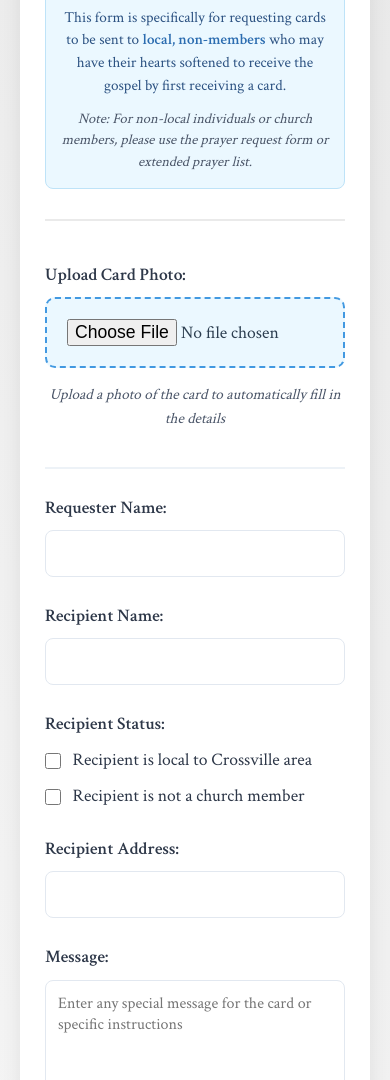
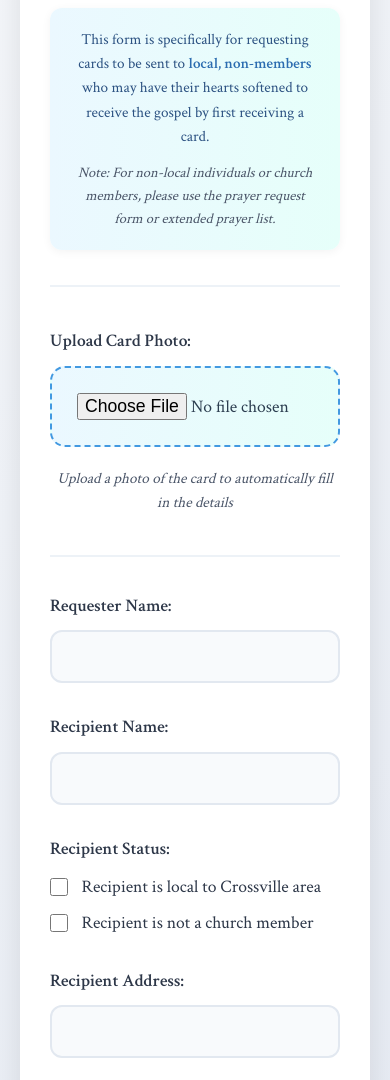
Before and after one commit to vlcosent/church-website, a plain HTML site: page index.html in a window 390 px wide. Shown: the part 220-1300 px from the top of the page. Drawn offline with Linux system fonts and the light colour scheme.

Commit message:
style: modernize form with enhanced UI elements

```diff
--- a/styles.css
+++ b/styles.css
@@ -7,9 +7,9 @@
 body {
     font-family: 'Crimson Text', serif;
     line-height: 1.6;
-    background-color: #f5f5f5;
-    background-image: linear-gradient(45deg, #f5f5f5 0%, #e8e8e8 100%);
-    padding: 20px;
+    background: linear-gradient(135deg, #f5f7fa 0%, #e4e9f2 100%);
+    min-height: 100vh;
+    padding: 30px 20px;
     color: #2c3e50;
 }
 
@@ -17,23 +17,29 @@ body {
     max-width: 700px;
     margin: 0 auto;
     background-color: white;
-    padding: 40px;
-    border-radius: 15px;
-    box-shadow: 0 4px 20px rgba(0, 0, 0, 0.08);
+    padding: 48px;
+    border-radius: 20px;
+    box-shadow: 0 10px 30px rgba(0, 0, 0, 0.1);
+    transition: box-shadow 0.3s ease;
+}
+
+.container:hover {
+    box-shadow: 0 15px 35px rgba(0, 0, 0, 0.15);
 }
 
 .site-header {
     text-align: center;
     margin-bottom: 40px;
-    padding-bottom: 30px;
-    border-bottom: 2px solid #eaeaea;
+    padding-bottom: 35px;
+    border-bottom: 2px solid #edf2f7;
 }
 
 .site-header h1 {
     color: #1a365d;
     font-size: 2.5em;
-    margin-bottom: 10px;
+    margin-bottom: 12px;
     font-weight: 600;
+    letter-spacing: -0.5px;
 }
 
 .site-header h2 {
@@ -41,21 +47,23 @@ body {
     font-size: 1.5em;
     font-weight: normal;
     margin-bottom: 20px;
+    letter-spacing: -0.3px;
 }
 
 .guidance-text {
-    background-color: #ebf8ff;
-    border: 1px solid #bee3f8;
-    border-radius: 8px;
-    padding: 15px;
-    margin-top: 15px;
+    background: linear-gradient(to right, #ebf8ff, #e6fffa);
+    border: none;
+    border-radius: 12px;
+    padding: 20px;
+    margin-top: 20px;
     color: #2c5282;
     font-size: 0.95em;
-    line-height: 1.5;
+    line-height: 1.6;
+    box-shadow: 0 2px 10px rgba(0, 0, 0, 0.05);
 }
 
 .guidance-text p {
-    margin: 0 0 10px 0;
+    margin: 0 0 12px 0;
 }
 
 .guidance-text p:last-child {
@@ -70,16 +78,25 @@ body {
 
 .guidance-text strong {
     color: #2b6cb0;
+    font-weight: 600;
 }
 
 input[type="checkbox"] {
-    width: 16px;
-    height: 16px;
+    width: 18px;
+    height: 18px;
     cursor: pointer;
-    margin-right: 8px;
+    margin-right: 10px;
     vertical-align: middle;
     position: relative;
     top: -1px;
+    border-radius: 4px;
+    border: 2px solid #cbd5e0;
+    transition: all 0.2s ease;
+}
+
+input[type="checkbox"]:checked {
+    background-color: #2b6cb0;
+    border-color: #2b6cb0;
 }
 
 input[type="checkbox"] + label {
@@ -96,12 +113,12 @@ br {
 }
 
 .form-group {
-    margin-bottom: 25px;
+    margin-bottom: 30px;
 }
 
 label {
     display: block;
-    margin-bottom: 8px;
+    margin-bottom: 10px;
     color: #2d3748;
     font-weight: 600;
     font-size: 1.1em;
@@ -109,18 +126,25 @@ label {
 
 input, textarea {
     width: 100%;
-    padding: 12px;
-    border: 1px solid #e2e8f0;
-    border-radius: 8px;
+    padding: 14px;
+    border: 2px solid #e2e8f0;
+    border-radius: 12px;
     font-size: 16px;
     font-family: 'Crimson Text', serif;
-    transition: border-color 0.3s, box-shadow 0.3s;
+    transition: all 0.3s ease;
+    background-color: #f8fafc;
+}
+
+input:hover, textarea:hover {
+    border-color: #cbd5e0;
+    background-color: #fff;
 }
 
 input:focus, textarea:focus {
     outline: none;
     border-color: #4a5568;
-    box-shadow: 0 0 0 3px rgba(74, 85, 104, 0.1);
+    box-shadow: 0 0 0 3px rgba(66, 153, 225, 0.15);
+    background-color: #fff;
 }
 
 textarea {
@@ -131,11 +155,11 @@ textarea {
 button {
     display: block;
     width: 100%;
-    padding: 14px;
-    background-color: #2b6cb0;
+    padding: 16px;
+    background: linear-gradient(to right, #2b6cb0, #2c5282);
     color: white;
     border: none;
-    border-radius: 8px;
+    border-radius: 12px;
     font-size: 1.1em;
     font-family: 'Crimson Text', serif;
     cursor: pointer;
@@ -146,32 +170,33 @@ button {
 }
 
 button:hover {
-    background-color: #2c5282;
-    transform: translateY(-1px);
-    box-shadow: 0 4px 12px rgba(43, 108, 176, 0.15);
+    transform: translateY(-2px);
+    box-shadow: 0 8px 20px rgba(43, 108, 176, 0.25);
 }
 
 button.secondary-button {
-    background-color: #718096;
+    background: linear-gradient(to right, #718096, #4a5568);
 }
 
 button.secondary-button:hover {
-    background-color: #4a5568;
+    transform: translateY(-2px);
+    box-shadow: 0 8px 20px rgba(74, 85, 104, 0.25);
 }
 
 .confirmation {
     text-align: center;
-    margin-top: 30px;
-    padding: 25px;
-    background-color: #ebf8ff;
-    border-radius: 10px;
+    margin-top: 35px;
+    padding: 30px;
+    background: linear-gradient(to right, #ebf8ff, #e6fffa);
+    border-radius: 15px;
     color: #2c5282;
-    border: 1px solid #bee3f8;
+    border: none;
+    box-shadow: 0 2px 10px rgba(0, 0, 0, 0.05);
 }
 
 .confirmation h2 {
     color: #2b6cb0;
-    margin-bottom: 10px;
+    margin-bottom: 12px;
 }
 
 .confirmation-buttons {
@@ -187,11 +212,11 @@ button.secondary-button:hover {
 
 .file-input {
     width: 100%;
-    padding: 20px;
+    padding: 25px;
     border: 2px dashed #4299e1;
-    border-radius: 10px;
+    border-radius: 15px;
     font-size: 1.1em;
-    background-color: #ebf8ff;
+    background: linear-gradient(to right, #ebf8ff, #e6fffa);
     cursor: pointer;
     transition: all 0.3s ease;
     text-align: center;
@@ -199,12 +224,13 @@ button.secondary-button:hover {
 
 .file-input:hover {
     border-color: #2b6cb0;
-    background-color: #bee3f8;
-    transform: translateY(-1px);
+    background: linear-gradient(to right, #bee3f8, #b2f5ea);
+    transform: translateY(-2px);
+    box-shadow: 0 5px 15px rgba(66, 153, 225, 0.15);
 }
 
 .photo-help {
-    margin-top: 8px;
+    margin-top: 10px;
     color: #4a5568;
     font-size: 0.95em;
     text-align: center;
@@ -212,13 +238,13 @@ button.secondary-button:hover {
 }
 
 .manual-fields {
-    margin-top: 35px;
-    padding-top: 25px;
+    margin-top: 40px;
+    padding-top: 35px;
     border-top: 2px solid #edf2f7;
 }
 
 .photo-preview {
-    margin-top: 15px;
+    margin-top: 20px;
     max-width: 100%;
     min-height: 0;
     text-align: center;
@@ -227,9 +253,9 @@ button.secondary-button:hover {
 .photo-preview img {
     max-width: 100%;
     max-height: 300px;
-    border-radius: 10px;
+    border-radius: 15px;
     display: none;
-    box-shadow: 0 2px 10px rgba(0, 0, 0, 0.1);
+    box-shadow: 0 5px 15px rgba(0, 0, 0, 0.1);
 }
 
 .hidden {
@@ -238,7 +264,7 @@ button.secondary-button:hover {
 
 @media (max-width: 480px) {
     .container {
-        padding: 25px;
+        padding: 30px;
     }
 
     .site-header h1 {
```
